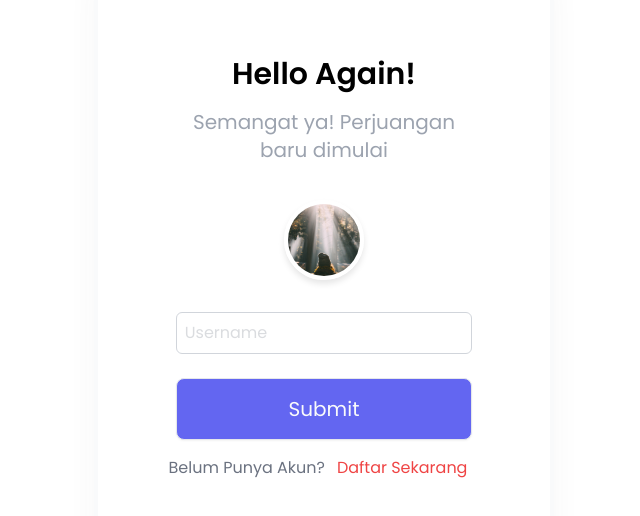
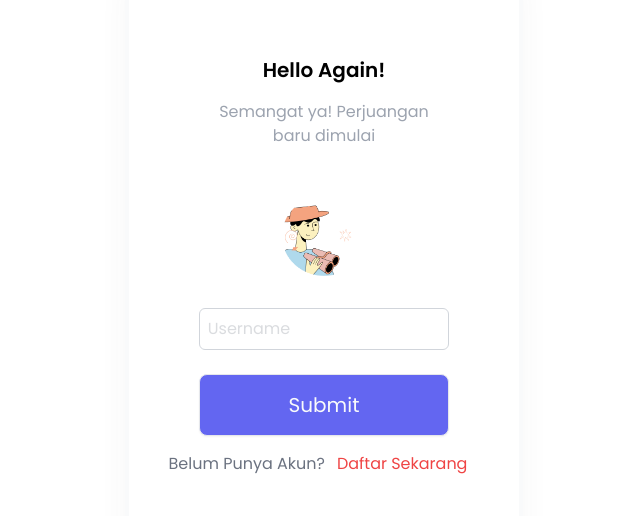
Before and after one commit to Almiramahsa/Login-Register-JWT, a React (Create React App) app in the folder client/: page / in a window 1280 px wide. Shown: the part 108-624 px from the top of the page, without its empty margins (316-956 px from the left). Built offline with nearby package versions, Linux system fonts and the light colour scheme; no server answers.

Commit message:
finishing consume api halaman profle, register dan update beberapa clock code di helper & hooks

```diff
--- a/client/src/components/Profile.js
+++ b/client/src/components/Profile.js
@@ -1,30 +1,39 @@
 import React, { useState } from 'react';
-import { Link } from 'react-router-dom';
 import avatarBlank from '../assets/profile_blank.png';
-import { Toaster } from 'react-hot-toast';
+import toast, { Toaster } from 'react-hot-toast';
 import { useFormik } from 'formik';
 import { profileValidation } from '../helper/validate';
 import convertToBase64 from '../helper/convert';
-
+import useFetch from '../hooks/fetch.hook.js';
+import { updateUser } from '../helper/helper.js';
 import styles from '../styles/Username.module.css';
 import extend from '../styles/Profile.module.css';
+import { useNavigate } from 'react-router-dom';
 
 export default function Profile() {
-  const [file, setFile] = useState(null);
-
+  const [file, setFile] = useState();
+  const [{ isLoading, apiData, serverError }] = useFetch();
+  const navigate = useNavigate();
   const formik = useFormik({
     initialValues: {
-      firstName: '',
-      lastName: '',
-      email: '',
-      mobile: '',
-      address: '',
+      firstName: apiData?.firstName || '',
+      lastName: apiData?.lastName || '',
+      email: apiData?.email || '',
+      mobile: apiData?.mobile || '',
+      address: apiData?.address || '',
     },
+    enableReinitialize: true,
     validate: profileValidation,
     validateOnBlur: false,
     validateOnChange: false,
     onSubmit: async (values) => {
-      values = await Object.assign(values, { profile: file || '' });
+      values = await Object.assign(values, { profile: file || apiData?.profile || '' });
+      let updatePromise = updateUser(values);
+      toast.promise(updatePromise, {
+        loading: 'Updating data',
+        success: <p>Update Successfully</p>,
+        error: <p>Coudn't update data</p>,
+      });
       console.log(values);
     },
   });
@@ -35,6 +44,14 @@ export default function Profile() {
     setFile(base64);
   };
 
+  //logout
+  function userLogout() {
+    localStorage.removeItem('token');
+    navigate('/');
+  }
+
+  if (isLoading) return <p className="text-2xl font-bold">Loading</p>;
+  if (serverError) return <p className="text-2xl text-red-500">{serverError.message}</p>;
   const handleRemove = () => {
     setFile(null);
   };
@@ -52,7 +69,7 @@ export default function Profile() {
           <form className="py-1" onSubmit={formik.handleSubmit}>
             <div className="profile flex justify-center py-4">
               <label htmlFor="profile" className={styles.profile_label}>
-                <img src={file || avatarBlank} className={`${styles.profile_img} ${extend.profile_img}`} alt="avatar_blank" />
+                <img src={apiData?.profile || file || avatarBlank} className={styles.profile_img} alt="avatar_blank" />
                 {file && (
                   <button className={styles.remove_btn} type="button" onClick={handleRemove}>
                     -
@@ -76,16 +93,21 @@ export default function Profile() {
               <input {...formik.getFieldProps('address')} className={`${styles.input} w-3/4 mt-4 border border-gray-300 p-2 rounded-md`} type="text" placeholder="Address" />
 
               <button className={styles.btn} type="submit">
-                Register
+                Update
               </button>
             </div>
 
             <div className="text-center py-4">
               <span className="text-gray-500">
                 Comeback Later?
-                <Link className="text-red-500 px-3" to="/recovery">
-                  Logout
-                </Link>
+                <div className="text-center py-4">
+                  <span className="text-gray-500">
+                    come back later?{' '}
+                    <button onClick={userLogout} className="text-red-500" to="/">
+                      Logout
+                    </button>
+                  </span>
+                </div>
               </span>
             </div>
           </form>
--- a/client/src/components/Username.js
+++ b/client/src/components/Username.js
@@ -1,6 +1,6 @@
 import React from 'react';
 import { Link, useNavigate } from 'react-router-dom';
-import avatar from '../assets/profile.jpg';
+import image from '../assets/landing_image.png';
 import styles from '../styles/Username.module.css';
 import { Toaster } from 'react-hot-toast';
 import { useFormik } from 'formik';
@@ -10,7 +10,6 @@ import { useAuthStore } from '../store/store.js';
 export default function Username() {
   const navigate = useNavigate();
   const setUsername = useAuthStore((state) => state.setUsername);
-
   const formik = useFormik({
     initialValues: {
       username: '',
@@ -27,16 +26,16 @@ export default function Username() {
   return (
     <div className="container mx-auto">
       <Toaster position="top-center" reverseOrder={false}></Toaster>
-      <div className="flex justify-center items-center h-screen">
-        <div className={styles.glass}>
-          <div className="title flex flex-col items-center">
-            <h5 className="text-3xl font-bold"> Hello Again!</h5>
-            <span className="py-4 text-xl w-2/3 text-center text-gray-400">Semangat ya! Perjuangan baru dimulai</span>
+      <div className="flex justify-center items-center text-center h-screen">
+        <div className={`${styles.glass} glass w-72 flex-shrink-0 rounded-2xl py-20 px-7`}>
+          <div className="card" style={{ width: '72px' }}></div>
+          <div className="flex-grow flex flex-col items-center justify-center">
+            <h5 className="text-xl font-bold"> Hello Again!</h5>
+            <span className="py-4 text-regular w-2/3 text-center text-gray-400">Semangat ya! Perjuangan baru dimulai</span>
           </div>
-
-          <form className="py-1" onSubmit={formik.handleSubmit}>
+          <form className="py-4 w-full" onSubmit={formik.handleSubmit}>
             <div className="profile flex justify-center py-4">
-              <img src={avatar} className={styles.profile_img} alt="avatar" />
+              <img src={image} className="h-20 w-30 -left-3633 -top-5523 rounded-0" alt="avatar_blank" />{' '}
             </div>
             <div className="textbox flex flex-col items-center gap-6">
               <input {...formik.getFieldProps('username')} className="placeholder-gray-500 placeholder-opacity-25 w-3/4 mt-4 border border-gray-300 p-2 rounded-md" type="text" placeholder="Username" />
--- a/client/src/helper/helper.js
+++ b/client/src/helper/helper.js
@@ -16,7 +16,7 @@ export async function authenticate(username) {
   try {
     return await axios.post('/api/authenticate', { username });
   } catch (error) {
-    return { error: "Username doesn't exist" };
+    return { error: 'Username belum terdaftar' };
   }
 }
 
--- a/client/src/hooks/fetch.hook.js
+++ b/client/src/hooks/fetch.hook.js
@@ -1,6 +1,6 @@
 import axios from 'axios';
 import { useEffect, useState } from 'react';
-
+import { getUsername } from '../helper/helper.js';
 axios.default.baseURL = process.env.REACT_APP_SERVER_DOMAIN;
 
 //custom hooks
@@ -8,11 +8,11 @@ export default function useFetch(query) {
   const [getData, setData] = useState({ isLoading: false, apiData: undefined, status: null, serverError: null });
 
   useEffect(() => {
-    if (!query) return;
     const fetchData = async () => {
       try {
         setData((prev) => ({ ...prev, isLoading: true }));
-        const { data, status } = await axios.get(`/api/${query}`);
+        const { username } = await getUsername();
+        const { data, status } = !query ? await axios.get(`/api/user/${username}`) : await axios.get(`/api/${query}`);
         if (status === 201) {
           setData((prev) => ({ ...prev, isLoading: false }));
           setData((prev) => ({ ...prev, apiData: data, status: status }));
--- a/client/src/styles/Username.module.css
+++ b/client/src/styles/Username.module.css
@@ -1,12 +1,20 @@
 .glass {
+  width: 72px;
   background: rgba(255, 255, 255, 0.55);
   border-radius: 16px;
   box-shadow: 0 4px 30px #4747470b;
   backdrop-filter: blur(7.1px);
-  border: 1px solid rgba(255, 255, 255, 0.3);
+  border: 1px solid rgba(239, 249, 255, 1);
   @apply border-4 border-gray-50 shrink-0 h-4/5 w-[30%] rounded-2xl py-20 px-7 min-w-max;
+  flex-shrink: 0;
 }
-
+.title {
+  width: 102px;
+  height: 118px;
+  display: flex;
+  flex-direction: column;
+  align-items: center;
+}
 .profile_img {
   width: 80px;
   height: 80px;
```
Also changed, not shown: client/src/assets/landing_image.png (added).
